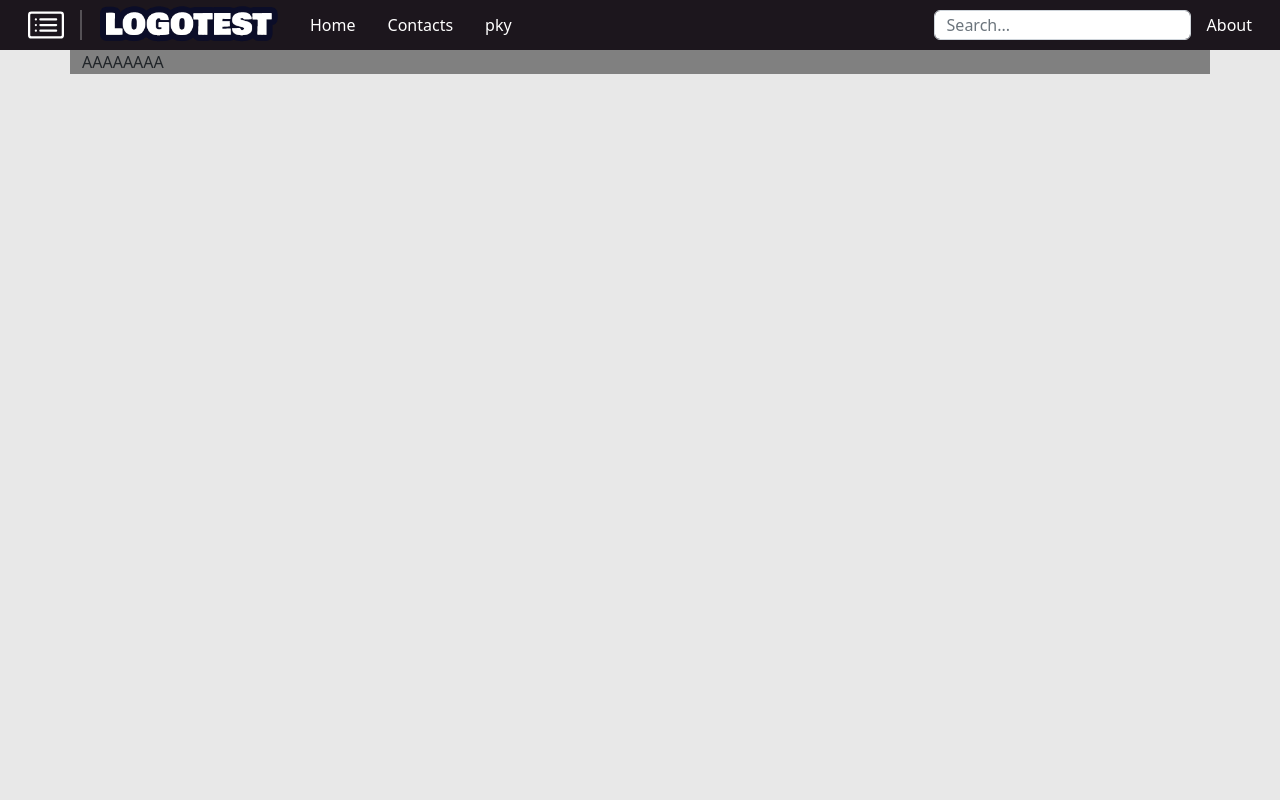
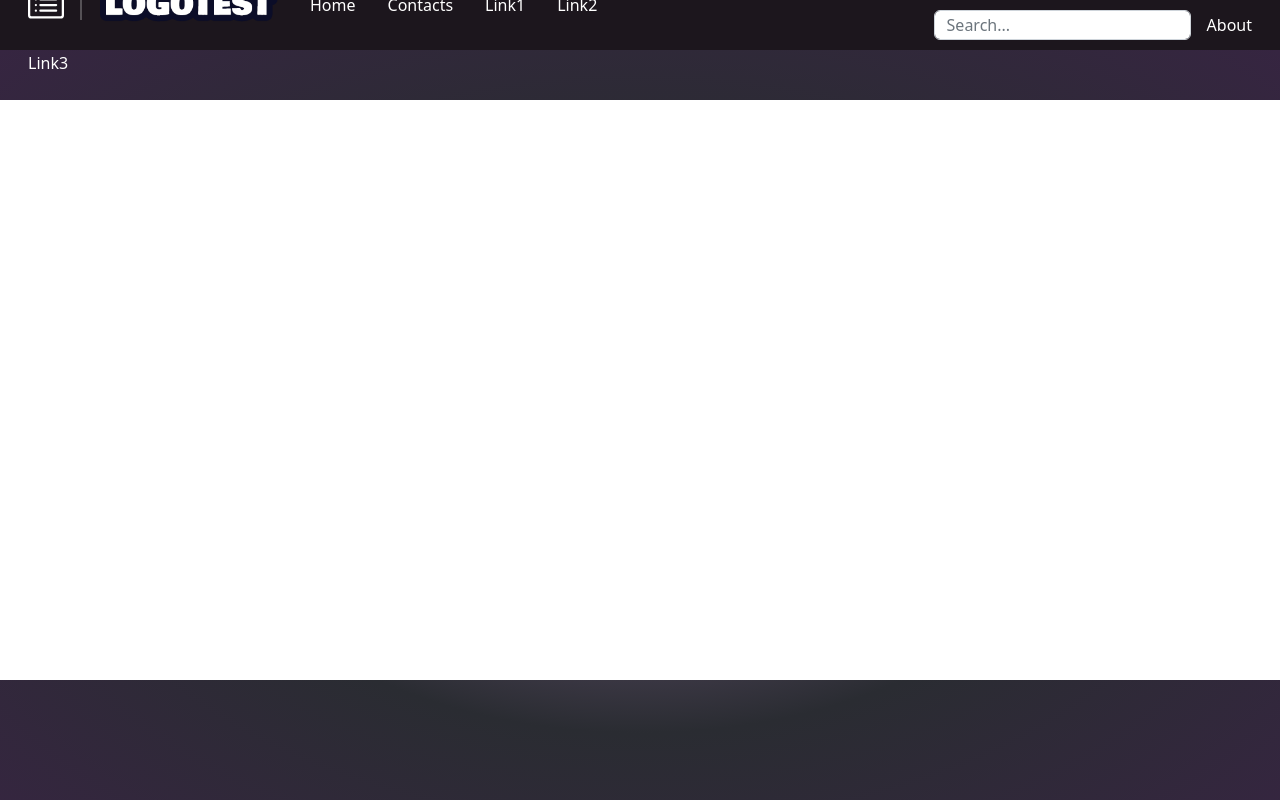
Before and after one commit to laprecedent/laprecedent.github.io, a plain HTML site: page index.html in a window 1280 px wide. Shown: the top 800 px of the page. Drawn offline with nearby package versions, Linux system fonts and the light colour scheme.

Commit message:
snoring sound meme haaAAAaa

```diff
--- a/index.html
+++ b/index.html
@@ -57,7 +57,7 @@
 <body>
     <div class="wrapper container">
 
-        <div class="topNavBar d-flex">
+        <div class="topNavBar container-fluid d-flex sticky-top">
             <div class="leftSide container">
                 <ul class="nav listfornav d-flex">
                     <li class="nav-item">
@@ -86,7 +86,13 @@
                     <a class="nav-link" href="contacts">Contacts</a>
                     </li>
                     <li class="nav-item">
-                    <a class="nav-link" href="#">pky</a>
+                    <a class="nav-link" href="#">Link1</a>
+                    </li>
+                    <li class="nav-item">
+                        <a class="nav-link" href="#">Link2</a>
+                    </li>
+                    <li class="nav-item">
+                        <a class="nav-link" href="#">Link3</a>
                     </li>
                 </ul>
             </div>
@@ -109,8 +115,19 @@
             </div>
         </div>
 
-        <div class="container" style="background-color:gray">
-            AAAAAAAA
+        <div class="contentPage container-fluid" style="background-color:gray;background-image:radial-gradient(rgb(124, 99, 136),rgb(42, 44, 50),rgb(54, 37, 65));padding:0px;height:100%;position:relative;">
+            <div class="container-fluid" style="background-color: white;height:580px;margin-top:50px;position:absolute;">
+
+            </div>
+        </div>
+
+        <div class="container-fluid" style="background-color:rgb(193, 181, 181);padding:0px;height:80%;position:relative;">
+        </div>
+
+        <div class="container-fluid" style="background-color:rgb(236, 226, 226);padding:0px;height:100%;position:relative;">
+        </div>
+
+        <div class="container-fluid" style="background-color:rgb(42, 42, 42);padding:0px;height:35%;position:relative;">
         </div>
 
     </div>
```
